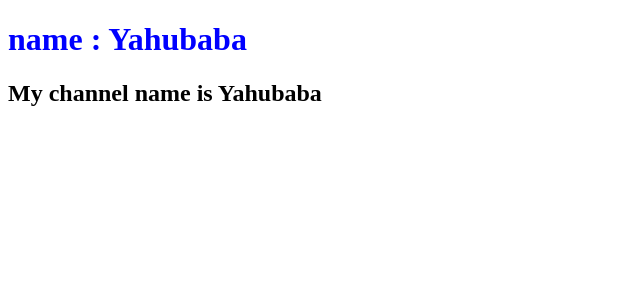
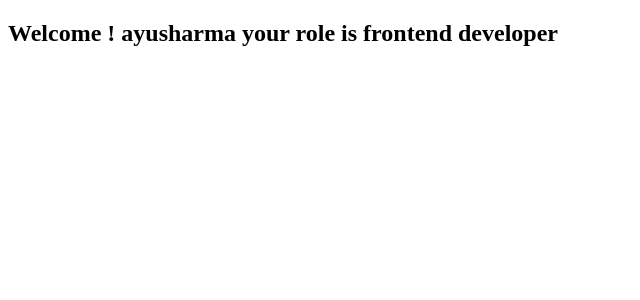
Before and after one commit to sharmayush11/react_learning, a React (Vite) app: page / in a window 1280 px wide. Shown: the top 300 px of the page, without its empty margins (0-640 px from the left). Built offline with nearby package versions, Linux system fonts and the light colour scheme.

Commit message:
send multiple vals using use context

```diff
--- a/src/App.jsx
+++ b/src/App.jsx
@@ -1,14 +1,13 @@
-import { useContext , createContext } from 'react'
+import { createContext , useContext } from 'react'
+
 const UserContext = createContext();
 
 function App() {
-  const user = "Yahubaba"
+  const user = { name : "ayusharma" , role : "frontend developer" }
   return (
-    <>
-      <UserContext.Provider value={user}>
-        <Parent/>
-      </UserContext.Provider>
-    </>
+    <UserContext.Provider value = {user}>
+      <Parent/>
+    </UserContext.Provider>
   )
 }
 
@@ -16,18 +15,11 @@ function Parent(){
   return <Child/>
 }
 function Child(){
-  const user = useContext(UserContext)
-  return (
-    <div>
-      <h1 style={{color:"blue"}}> name : { user }</h1>
-      <GrandChild/>
-    </div>
-  )
-
+  return <ParentChild/>
 }
-function GrandChild(){
-  const time = useContext(UserContext)
-  return <h2>My channel name is {time} </h2>
+function ParentChild(){
+  const { name , role } = useContext(UserContext)
+  return <h2> Welcome ! {name} your role is {role} </h2>
 }
 
 export default App
```
